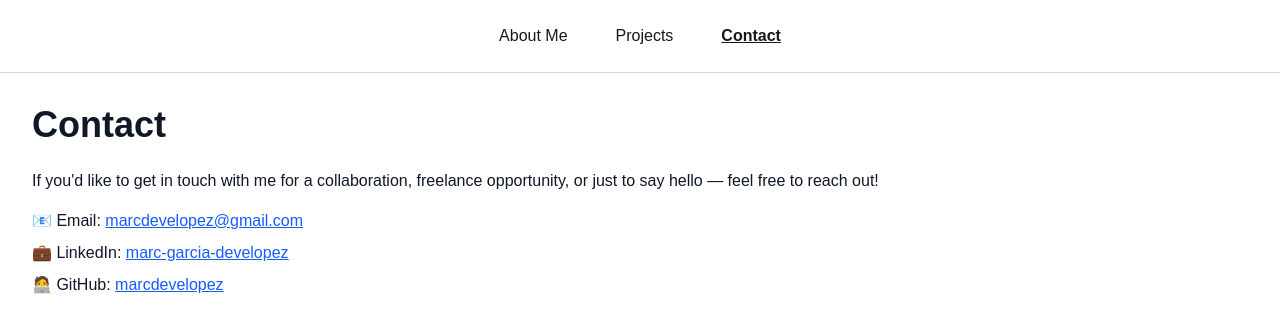
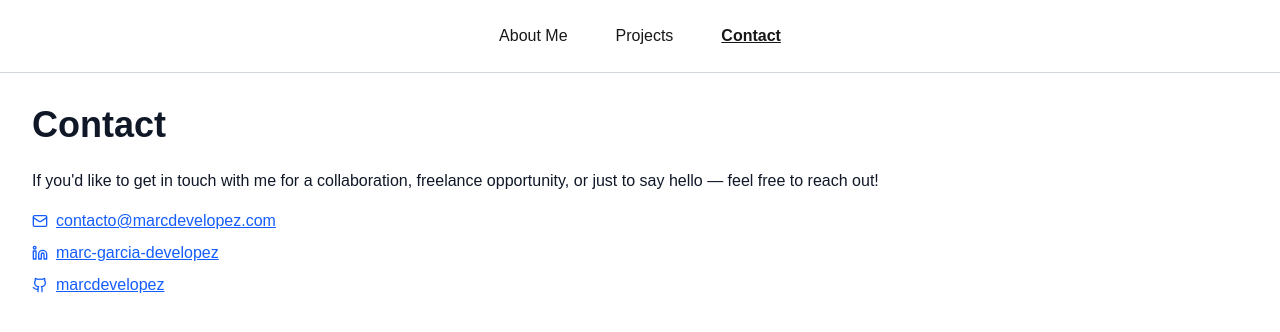
Before and after one commit to marcdevelopez/marcdevelopez-portfolio, a Next.js app: page /contact in a window 1280 px wide. Shown: the top 332 px of the page. Built offline with nearby package versions, Linux system fonts and the light colour scheme.

Commit message:
feat(contact): add icons and improve contact section

```diff
--- a/src/app/contact/page.js
+++ b/src/app/contact/page.js
@@ -1,3 +1,6 @@
+import { Mail, Linkedin, Github } from "lucide-react";
+
+
 export default function Contact() {
   return (
     <main className="p-8 text-gray-900 dark:text-gray-100">
@@ -10,33 +13,22 @@ export default function Contact() {
 
       <ul className="space-y-2">
         <li>
-          📧 Email:{" "}
-          <a
-            href="mailto:marcdevelopez@gmail.com"
-            className="text-blue-600 dark:text-blue-400 underline"
-          >
-            marcdevelopez@gmail.com
+  <a href="mailto:contacto@marcdevelopez.com" className="flex items-center gap-x-2 text-blue-600 dark:text-blue-400 underline">
+    <Mail className="w-4 h-4" />
+    contacto@marcdevelopez.com
   </a>
 </li>
+
 <li>
-          💼 LinkedIn:{" "}
-          <a
-            href="https://www.linkedin.com/in/marc-garcia-developez"
-            target="_blank"
-            rel="noopener noreferrer"
-            className="text-blue-600 dark:text-blue-400 underline"
-          >
+  <a href="https://www.linkedin.com/in/marc-garcia-developez" target="_blank" rel="noopener noreferrer" className="flex items-center gap-x-2 text-blue-600 dark:text-blue-400 underline">
+    <Linkedin className="w-4 h-4" />
     marc-garcia-developez
   </a>
 </li>
+
 <li>
-          🧑‍💻 GitHub:{" "}
-          <a
-            href="https://github.com/marcdevelopez"
-            target="_blank"
-            rel="noopener noreferrer"
-            className="text-blue-600 dark:text-blue-400 underline"
-          >
+  <a href="https://github.com/marcdevelopez" target="_blank" rel="noopener noreferrer" className="flex items-center gap-x-2 text-blue-600 dark:text-blue-400 underline">
+    <Github className="w-4 h-4" />
     marcdevelopez
   </a>
 </li>
```
Lines whose indentation alone changed are shown as unchanged.
